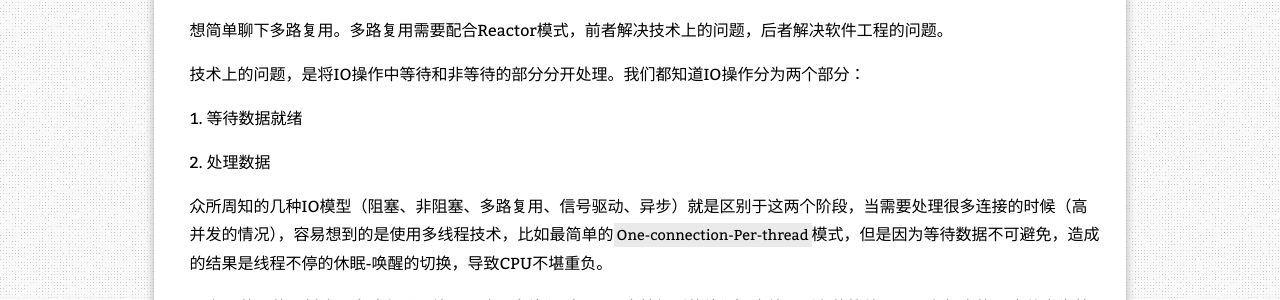
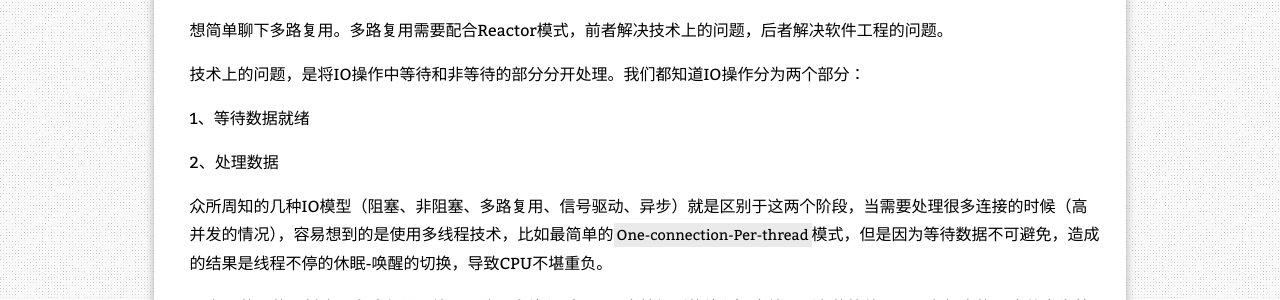
Before and after one commit to zhanjindong/zhanjindong.github.io, a Jekyll site: the page built from _posts/2014-12-11-a-little-talk-about-io-multiplexing.md, in a window 1280 px wide. Shown: the part 521-821 px from the top of the page. Built offline with Jekyll 4.4.1, drawn with Linux system fonts in a browser that asks for light colours; nearby versions of some CDN libraries; comment, search, counter and statistics services are not loaded; a style sheet for code colours, icons or effects is not loaded.

Commit message:
Modify blog index.html

```diff
--- a/_posts/2014-12-11-a-little-talk-about-io-multiplexing.md
+++ b/_posts/2014-12-11-a-little-talk-about-io-multiplexing.md
@@ -22,9 +22,9 @@ ServerSocket -> ServerSocketChannel -> AsynchronousServerSocketChannel
 
 技术上的问题，是将IO操作中等待和非等待的部分分开处理。我们都知道IO操作分为两个部分：
 
-1. 等待数据就绪
+1、等待数据就绪
 
-2. 处理数据
+2、处理数据
 
 众所周知的几种IO模型（阻塞、非阻塞、多路复用、信号驱动、异步）就是区别于这两个阶段，当需要处理很多连接的时候（高并发的情况），容易想到的是使用多线程技术，比如最简单的`One-connection-Per-thread`模式，但是因为等待数据不可避免，造成的结果是线程不停的休眠-唤醒的切换，导致CPU不堪重负。
 
```
